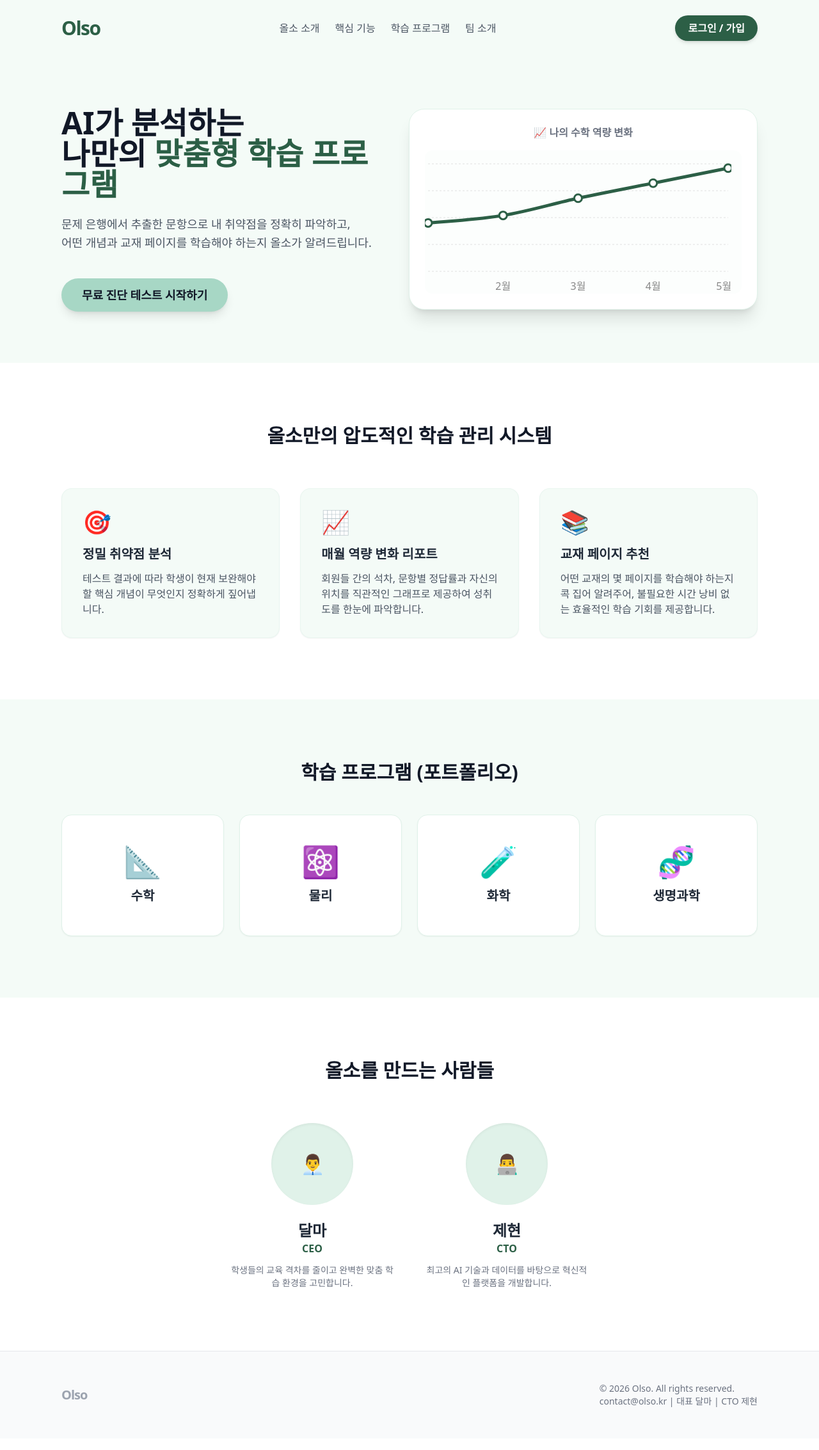
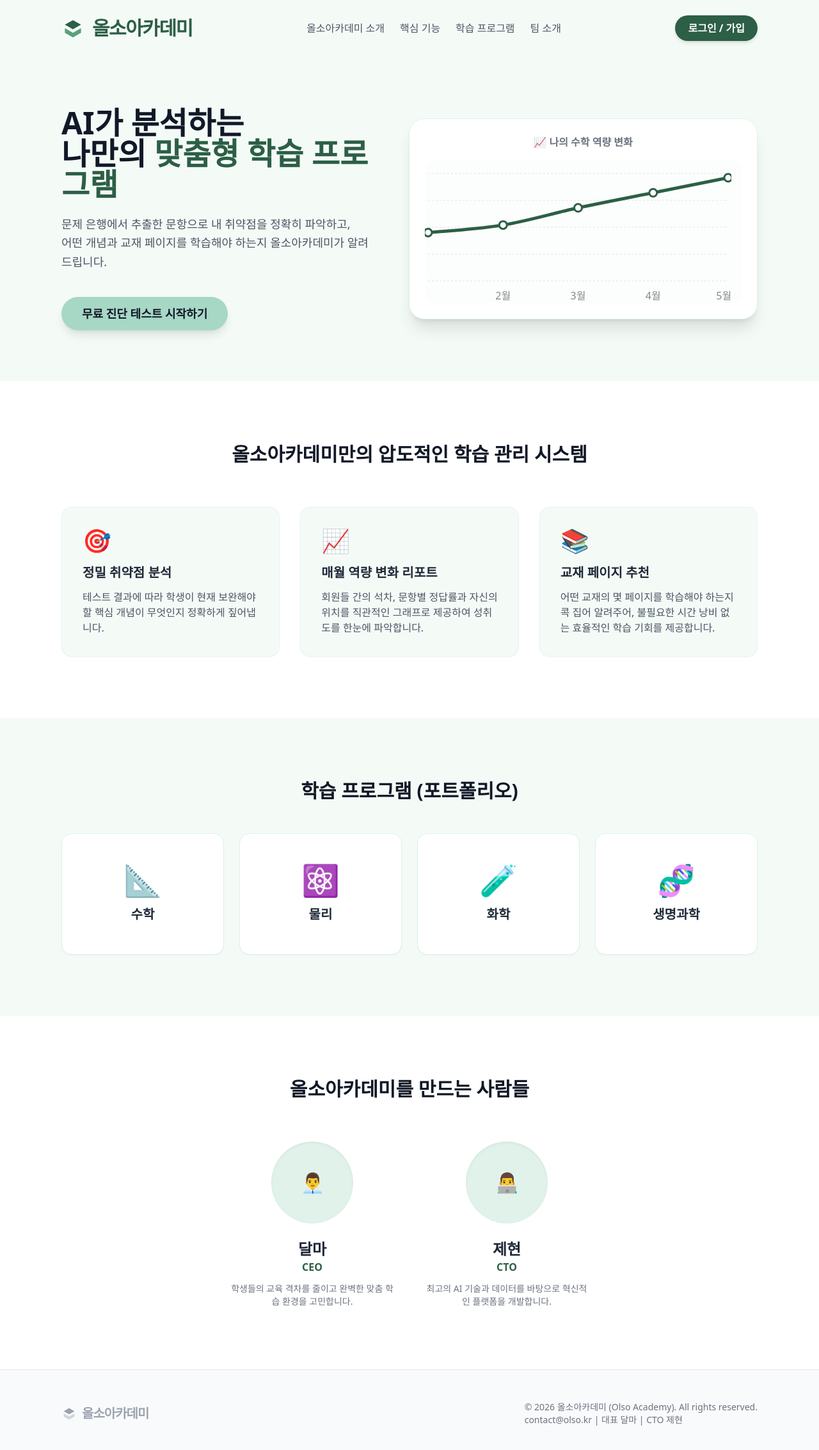
Before and after one commit to dalma91/olso-kr, a Next.js app: page / in a window 1280 px wide. Shown: the top 2266 px of the page at 64% size. Built offline with nearby package versions, Linux system fonts and the light colour scheme.

Commit message:
Feat: Rename to Olso Academy and add SVG logo

```diff
--- a/app/page.tsx
+++ b/app/page.tsx
@@ -22,9 +22,15 @@ export default function Home() {
     <main className="min-h-screen bg-pastel-greenLight text-gray-800 font-sans">
       {/* Header */}
       <header className="flex items-center justify-between px-8 py-6 max-w-6xl mx-auto">
-        <div className="text-3xl font-extrabold text-pastel-text tracking-tighter">Olso</div>
+        <div className="flex items-center gap-3">
+          <svg width="36" height="36" viewBox="0 0 100 100" fill="none" xmlns="http://www.w3.org/2000/svg">
+            <path d="M50 15L15 35L50 55L85 35L50 15Z" fill="#2c5f46"/>
+            <path d="M15 50L50 70L85 50V70L50 90L15 70V50Z" fill="#58a179"/>
+          </svg>
+          <div className="text-3xl font-extrabold text-pastel-text tracking-tighter">올소아카데미</div>
+        </div>
         <nav className="space-x-6 font-medium text-gray-600 hidden md:flex">
-          <a href="#about" className="hover:text-pastel-text transition-colors">올소 소개</a>
+          <a href="#about" className="hover:text-pastel-text transition-colors">올소아카데미 소개</a>
           <a href="#features" className="hover:text-pastel-text transition-colors">핵심 기능</a>
           <a href="#programs" className="hover:text-pastel-text transition-colors">학습 프로그램</a>
           <a href="#team" className="hover:text-pastel-text transition-colors">팀 소개</a>
@@ -42,7 +48,7 @@ export default function Home() {
           </h1>
           <p className="text-lg text-gray-600 leading-relaxed">
             문제 은행에서 추출한 문항으로 내 취약점을 정확히 파악하고, <br className="hidden md:block"/>
-            어떤 개념과 교재 페이지를 학습해야 하는지 올소가 알려드립니다.
+            어떤 개념과 교재 페이지를 학습해야 하는지 올소아카데미가 알려드립니다.
           </p>
           <div className="pt-4">
             <a href="https://class.olso.kr" className="inline-block bg-pastel-greenDark text-gray-900 px-8 py-3 rounded-full font-bold text-lg shadow-lg hover:shadow-xl hover:-translate-y-1 transition-all">
@@ -82,7 +88,7 @@ export default function Home() {
       {/* Features Section */}
       <section id="features" className="bg-white py-24">
         <div className="max-w-6xl mx-auto px-8">
-          <h2 className="text-3xl font-bold text-center text-gray-900 mb-16">올소만의 압도적인 학습 관리 시스템</h2>
+          <h2 className="text-3xl font-bold text-center text-gray-900 mb-16">올소아카데미만의 압도적인 학습 관리 시스템</h2>
 
           <div className="grid md:grid-cols-3 gap-8">
             <div className="bg-pastel-greenLight p-8 rounded-2xl shadow-sm hover:shadow-md transition-shadow border border-pastel-green/50">
@@ -140,7 +146,7 @@ export default function Home() {
       {/* Team Section */}
       <section id="team" className="py-24 bg-white">
         <div className="max-w-6xl mx-auto px-8">
-          <h2 className="text-3xl font-bold text-center text-gray-900 mb-16">올소를 만드는 사람들</h2>
+          <h2 className="text-3xl font-bold text-center text-gray-900 mb-16">올소아카데미를 만드는 사람들</h2>
           <div className="flex flex-col md:flex-row justify-center gap-12">
 
             <div className="text-center w-full md:w-64">
@@ -168,9 +174,15 @@ export default function Home() {
       {/* Footer */}
       <footer className="bg-gray-50 py-12 border-t border-gray-200">
         <div className="max-w-6xl mx-auto px-8 flex flex-col md:flex-row justify-between items-center gap-4 text-center md:text-left">
-          <div className="text-xl font-bold text-gray-400 tracking-tighter">Olso</div>
+          <div className="flex items-center justify-center md:justify-start gap-2">
+            <svg width="24" height="24" viewBox="0 0 100 100" fill="none" xmlns="http://www.w3.org/2000/svg">
+              <path d="M50 15L15 35L50 55L85 35L50 15Z" fill="#9ca3af"/>
+              <path d="M15 50L50 70L85 50V70L50 90L15 70V50Z" fill="#d1d5db"/>
+            </svg>
+            <div className="text-xl font-bold text-gray-400 tracking-tighter">올소아카데미</div>
+          </div>
           <div className="text-gray-500 text-sm">
-            © {new Date().getFullYear()} Olso. All rights reserved. <br/>
+            © {new Date().getFullYear()} 올소아카데미 (Olso Academy). All rights reserved. <br/>
             contact@olso.kr | 대표 달마 | CTO 제현
           </div>
         </div>
```
